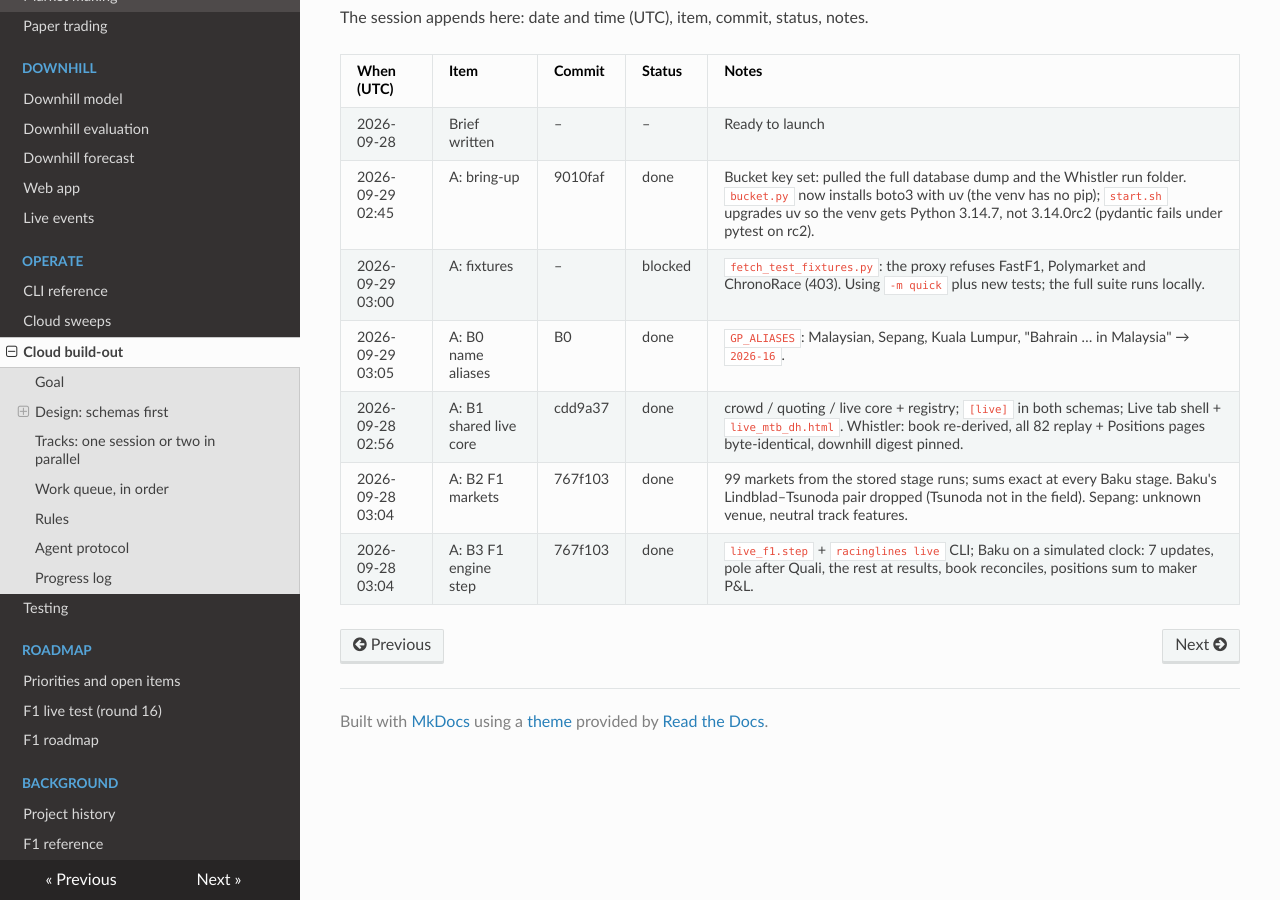
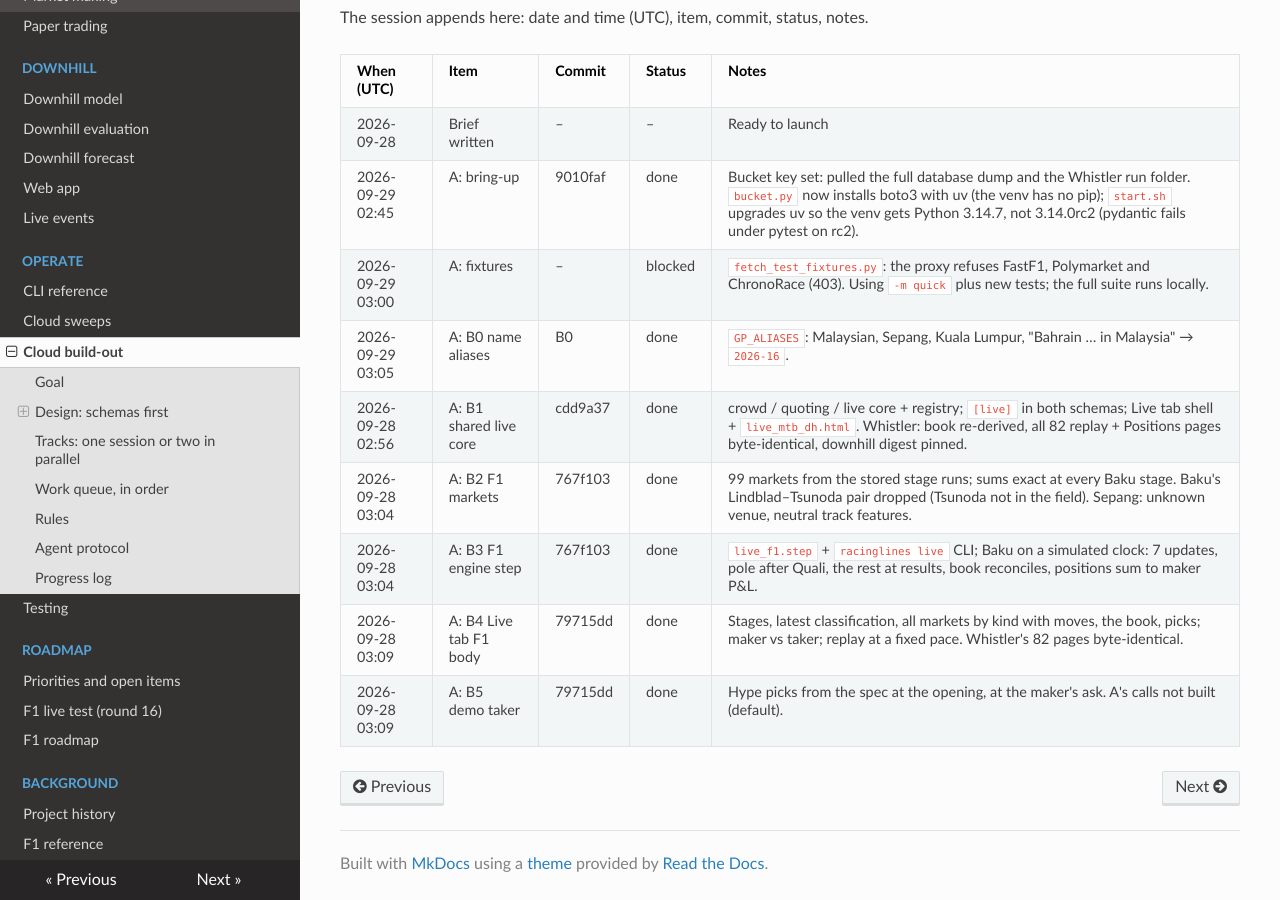
Before and after one commit to lalligagger/racinglines-public, an MkDocs documentation site: the page built from docs/cloud-buildout.md, in a window 1280 px wide and 900 px high, scrolled down 5771 px. Built offline with MkDocs 1.6.1, drawn with Linux system fonts in a browser that asks for light colours; nearby versions of some CDN libraries.

Commit message:
Log: B4, B5
Co-Authored-By: Claude Opus 5.5 <noreply@anthropic.com>
Claude-Session: https://claude.ai/code/session_01CRnoPw41Vh8d32KZfZ4YtS

```diff
--- a/docs/cloud-buildout.md
+++ b/docs/cloud-buildout.md
@@ -255,3 +255,5 @@ The session appends here: date and time (UTC), item, commit, status, notes.
 | 2026-09-28 02:56 | A: B1 shared live core | cdd9a37 | done | crowd / quoting / live core + registry; `[live]` in both schemas; Live tab shell + `live_mtb_dh.html`. Whistler: book re-derived, all 82 replay + Positions pages byte-identical, downhill digest pinned. |
 | 2026-09-28 03:04 | A: B2 F1 markets | 767f103 | done | 99 markets from the stored stage runs; sums exact at every Baku stage. Baku's Lindblad–Tsunoda pair dropped (Tsunoda not in the field). Sepang: unknown venue, neutral track features. |
 | 2026-09-28 03:04 | A: B3 F1 engine step | 767f103 | done | `live_f1.step` + `racinglines live` CLI; Baku on a simulated clock: 7 updates, pole after Quali, the rest at results, book reconciles, positions sum to maker P&L. |
+| 2026-09-28 03:09 | A: B4 Live tab F1 body | 79715dd | done | Stages, latest classification, all markets by kind with moves, the book, picks; maker vs taker; replay at a fixed pace. Whistler's 82 pages byte-identical. |
+| 2026-09-28 03:09 | A: B5 demo taker | 79715dd | done | Hype picks from the spec at the opening, at the maker's ask. A's calls not built (default). |
```
